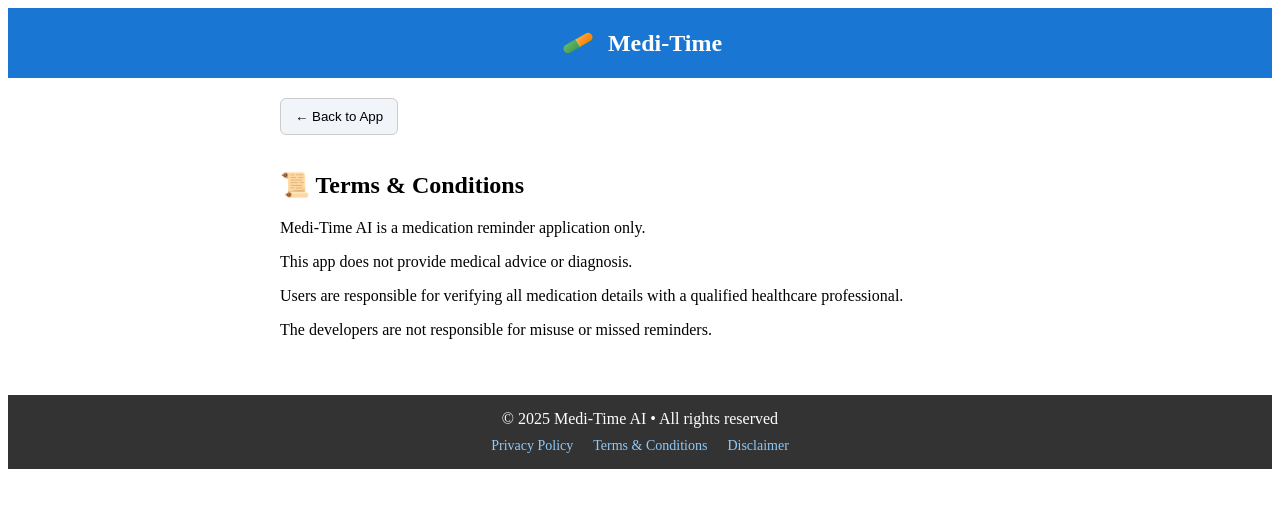
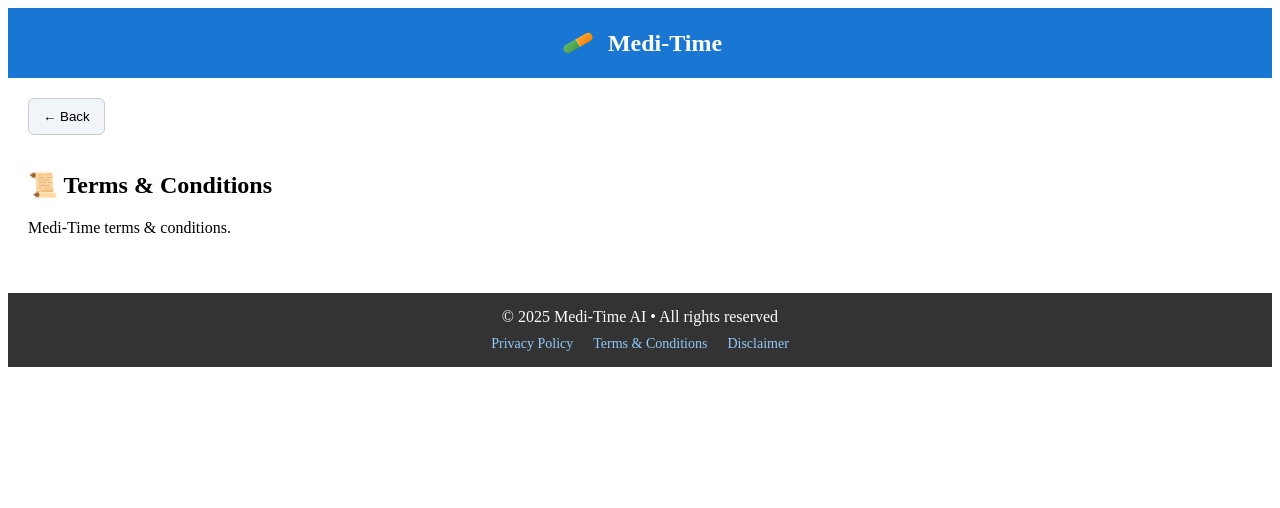
Before and after one commit to vasu-h10/medi-time-ai, a React (Vite) app: page /terms in a window 1280 px wide. Shown: the top 508 px of the page. Built offline with nearby package versions, Linux system fonts and the light colour scheme.

Commit message:
Update Terms.jsx

```diff
--- a/pages/Terms.jsx
+++ b/pages/Terms.jsx
@@ -2,40 +2,22 @@ import Link from "next/link";
 
 export default function Terms() {
   return (
-    <div style={{ padding: 20, maxWidth: 720, margin: "0 auto" }}>
+    <div style={{ padding: 20 }}>
       <Link href="/">
-        <button
-          style={{
-            marginBottom: 16,
-            padding: "10px 14px",
-            background: "#f1f5f9",
-            border: "1px solid #ccc",
-            borderRadius: 6,
-            cursor: "pointer",
-          }}
-        >
-          ← Back to App
+        <button style={{
+          marginBottom: 16,
+          padding: "10px 14px",
+          borderRadius: 6,
+          border: "1px solid #ccc",
+          background: "#f1f5f9",
+          cursor: "pointer"
+        }}>
+          ← Back
         </button>
       </Link>
 
       <h2>📜 Terms & Conditions</h2>
-
-      <p>
-        Medi-Time AI is a medication reminder application only.
-      </p>
-
-      <p>
-        This app does not provide medical advice or diagnosis.
-      </p>
-
-      <p>
-        Users are responsible for verifying all medication details with a
-        qualified healthcare professional.
-      </p>
-
-      <p>
-        The developers are not responsible for misuse or missed reminders.
-      </p>
+      <p>Medi-Time terms & conditions.</p>
     </div>
   );
 }
```
